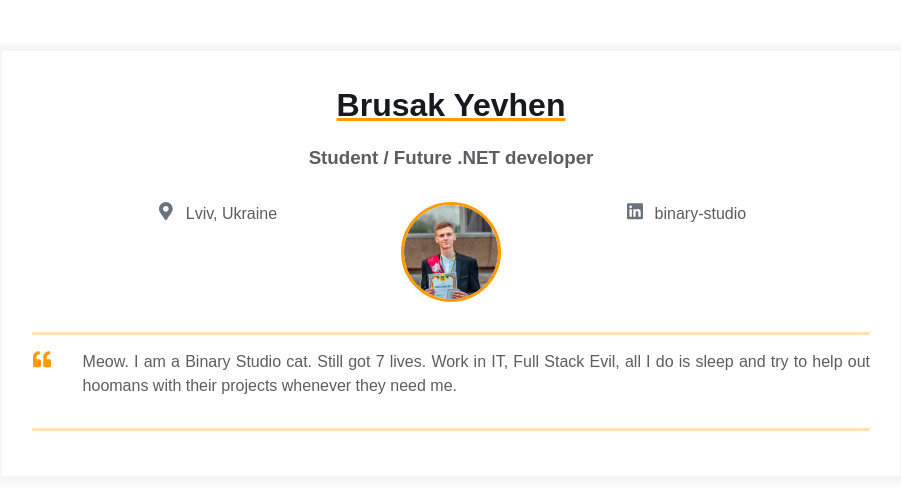
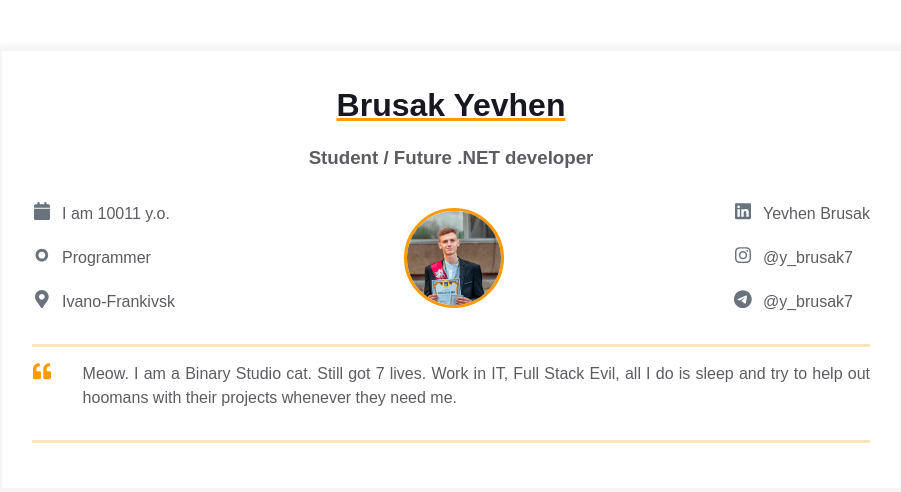
Before and after one commit to YevhenBrusak/homepage, a plain HTML site: page index.html in a window 1280 px wide. Shown: the whole page, without its empty margins (189-1090 px from the left). Drawn offline with Linux system fonts and the light colour scheme.

Commit message:
Added personal contact info

```diff
--- a/index.html
+++ b/index.html
@@ -13,9 +13,28 @@
           <div class="resume__block">
             <h1 class="contact-info__header">Brusak Yevhen</h1>
             <h3 class="contact-info__sub-header">Student / Future .NET developer</h3>
-
             <div class="contact_info_container fh">
-              <div class="contact-info__block"></div>
+              <div class="contact-info__block">
+                <a href="" rel="author" class="contact-info__item">
+                  <div class="contact-info__item-icon-wrapper">
+                    <svg class="contact-info__item-icon" xmlns="http://www.w3.org/2000/svg" viewBox="0 0 448 512">
+                      <path
+                        d="M96 32C96 14.33 110.3 0 128 0C145.7 0 160 14.33 160 32V64H288V32C288 14.33 302.3 0 320 0C337.7 0 352 14.33 352 32V64H400C426.5 64 448 85.49 448 112V160H0V112C0 85.49 21.49 64 48 64H96V32zM448 464C448 490.5 426.5 512 400 512H48C21.49 512 0 490.5 0 464V192H448V464z">
+                      </path>
+                    </svg>
+                  </div>
+                  <span>I am 10011 y.o.</span>
+                </a>
+                <a href="" rel="author" class="contact-info__item">
+                  <div class="contact-info__item-icon-wrapper">
+                    <svg class="contact-info__item-icon" xmlns="http://www.w3.org/2000/svg" viewBox="0 0 384 512">
+                      <path
+                        d="M192 80C94.83 80 16 158.8 16 256c0 97.17 78.83 176 176 176s176-78.83 176-176C368 158.8 289.2 80 192 80zM192 352c-52.95 0-96-43.05-96-96c0-52.95 43.05-96 96-96s96 43.05 96 96C288 308.9 244.1 352 192 352z">
+                      </path>
+                    </svg>
+                    </div>
+                  <span>Programmer</span>
+                </a>
                 <a href="" rel="author" class="contact-info__item">
                   <div class="contact-info__item-icon-wrapper">
                     <svg class="contact-info__item-icon" xmlns="http://www.w3.org/2000/svg" viewBox="0 0 384 512">
@@ -24,12 +43,16 @@
                       </path>
                     </svg>
                   </div>
-                <span>Lviv, Ukraine</span>
+                  <span>Ivano-Frankivsk</span>
                 </a>
+              </div>
+
               <div class="contact-info__block contact-info__block--center">
                 <img class="contact-info__avatar" src="assets/my_avatar.jpeg" alt="Avatar">
               </div>
-              <a href="https://ua.linkedin.com/company/binary-studio_241166" rel="author" class="contact-info__item">
+
+              <div class="contact-info__block">
+                <a href="https://www.linkedin.com/in/yevhen-brusak-b8063322b/" rel="author" class="contact-info__item">
                   <div class="contact-info__item-icon-wrapper">
                     <svg class="contact-info__item-icon" xmlns="http://www.w3.org/2000/svg" viewBox="0 0 448 512">
                       <path
@@ -37,9 +60,29 @@
                       </path>
                     </svg>
                   </div>
-                <span>binary-studio</span>
+                  <span>Yevhen Brusak</span>
                 </a>
-              <div class="contact-info__block"></div>
+                <a href="https://www.instagram.com/y_brusak7/" rel="author" class="contact-info__item">
+                  <div class="contact-info__item-icon-wrapper">
+                    <svg class="contact-info__item-icon" xmlns="http://www.w3.org/2000/svg" viewBox="0 0 448 512">
+                      <path
+                        d="M224.1 141c-63.6 0-114.9 51.3-114.9 114.9s51.3 114.9 114.9 114.9S339 319.5 339 255.9 287.7 141 224.1 141zm0 189.6c-41.1 0-74.7-33.5-74.7-74.7s33.5-74.7 74.7-74.7 74.7 33.5 74.7 74.7-33.6 74.7-74.7 74.7zm146.4-194.3c0 14.9-12 26.8-26.8 26.8-14.9 0-26.8-12-26.8-26.8s12-26.8 26.8-26.8 26.8 12 26.8 26.8zm76.1 27.2c-1.7-35.9-9.9-67.7-36.2-93.9-26.2-26.2-58-34.4-93.9-36.2-37-2.1-147.9-2.1-184.9 0-35.8 1.7-67.6 9.9-93.9 36.1s-34.4 58-36.2 93.9c-2.1 37-2.1 147.9 0 184.9 1.7 35.9 9.9 67.7 36.2 93.9s58 34.4 93.9 36.2c37 2.1 147.9 2.1 184.9 0 35.9-1.7 67.7-9.9 93.9-36.2 26.2-26.2 34.4-58 36.2-93.9 2.1-37 2.1-147.8 0-184.8zM398.8 388c-7.8 19.6-22.9 34.7-42.6 42.6-29.5 11.7-99.5 9-132.1 9s-102.7 2.6-132.1-9c-19.6-7.8-34.7-22.9-42.6-42.6-11.7-29.5-9-99.5-9-132.1s-2.6-102.7 9-132.1c7.8-19.6 22.9-34.7 42.6-42.6 29.5-11.7 99.5-9 132.1-9s102.7-2.6 132.1 9c19.6 7.8 34.7 22.9 42.6 42.6 11.7 29.5 9 99.5 9 132.1s2.7 102.7-9 132.1z">
+                      </path>
+                    </svg>
+                  </div>
+                  <span>@y_brusak7</span>
+                </a>
+                <a href="" rel="author" class="contact-info__item">
+                  <div class="contact-info__item-icon-wrapper">
+                    <svg class="contact-info__item-icon" xmlns="http://www.w3.org/2000/svg" viewBox="0 0 496 512">
+                      <path
+                        d="M248,8C111.033,8,0,119.033,0,256S111.033,504,248,504,496,392.967,496,256,384.967,8,248,8ZM362.952,176.66c-3.732,39.215-19.881,134.378-28.1,178.3-3.476,18.584-10.322,24.816-16.948,25.425-14.4,1.326-25.338-9.517-39.287-18.661-21.827-14.308-34.158-23.215-55.346-37.177-24.485-16.135-8.612-25,5.342-39.5,3.652-3.793,67.107-61.51,68.335-66.746.153-.655.3-3.1-1.154-4.384s-3.59-.849-5.135-.5q-3.283.746-104.608,69.142-14.845,10.194-26.894,9.934c-8.855-.191-25.888-5.006-38.551-9.123-15.531-5.048-27.875-7.717-26.8-16.291q.84-6.7,18.45-13.7,108.446-47.248,144.628-62.3c68.872-28.647,83.183-33.623,92.511-33.789,2.052-.034,6.639.474,9.61,2.885a10.452,10.452,0,0,1,3.53,6.716A43.765,43.765,0,0,1,362.952,176.66Z">
+                      </path>
+                    </svg>
+                  </div>
+                  <span>@y_brusak7</span>
+                  </a>
+              </div>
             </div>
           </div>
         </div>
```
Lines whose indentation alone changed are shown as unchanged.
